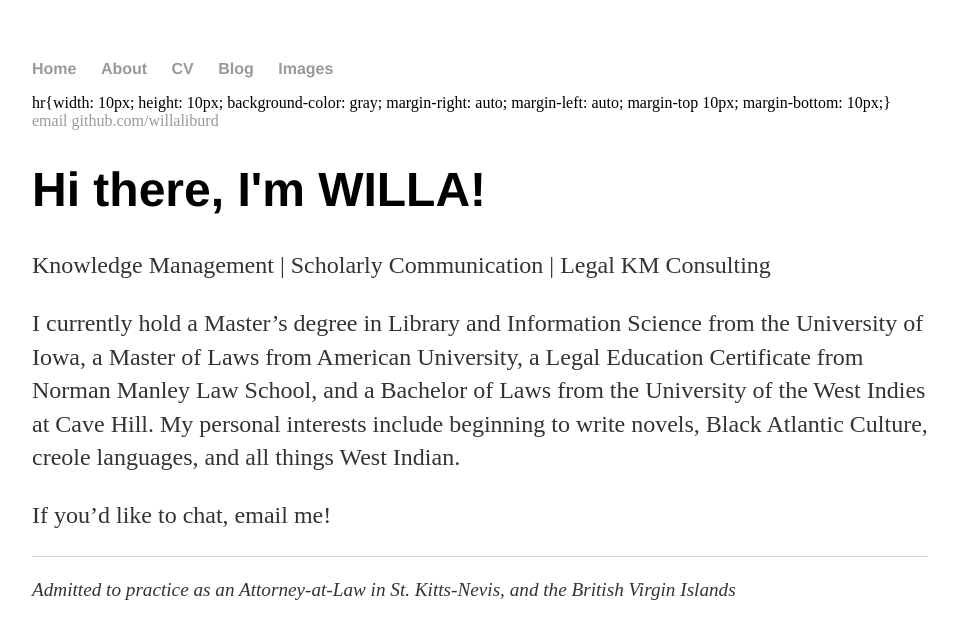
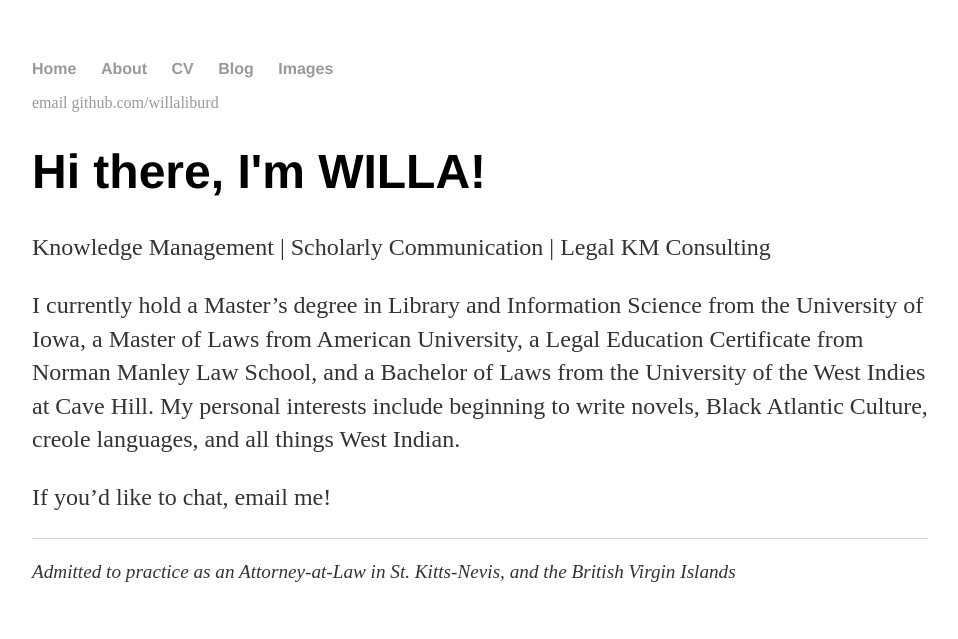
Before and after one commit to willaliburd/willaliburd.github.io, a Jekyll site: the page built from index.html, in a window 1280 px wide. Shown: the top 639 px of the page, without its empty margins (160-1118 px from the left). Built offline with Jekyll 4.4.1, drawn with Linux system fonts in a browser that asks for light colours.

Commit message:
Update default.html

```diff
--- a/_layouts/default.html
+++ b/_layouts/default.html
@@ -16,8 +16,6 @@
 	    		</ul>
 			</nav>
 
-			hr{width: 10px; height: 10px; background-color: gray; margin-right: auto; margin-left: auto; margin-top 10px; margin-bottom: 10px;}
-
 			<a href="mailto:willa@nattakm.com">email</a>    <a href="https://github.com/NAME">github.com/willaliburd</a>
 
 
```
